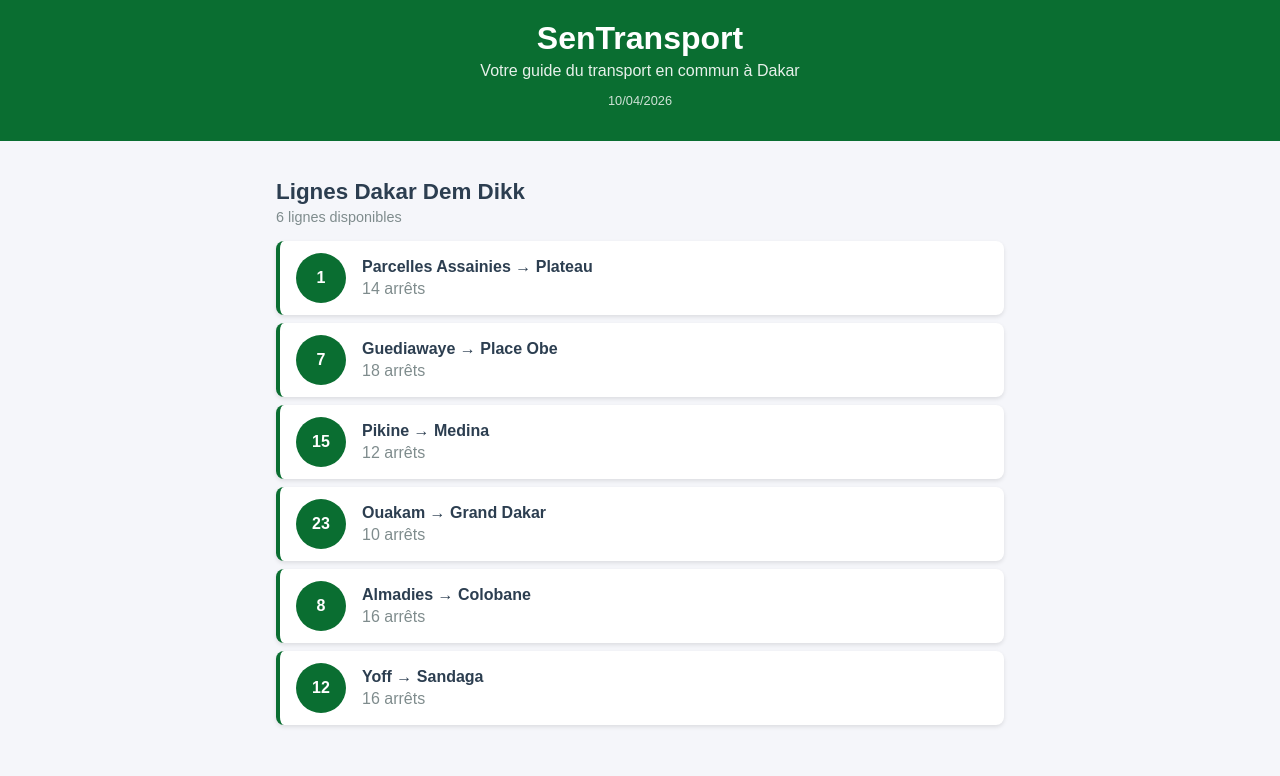
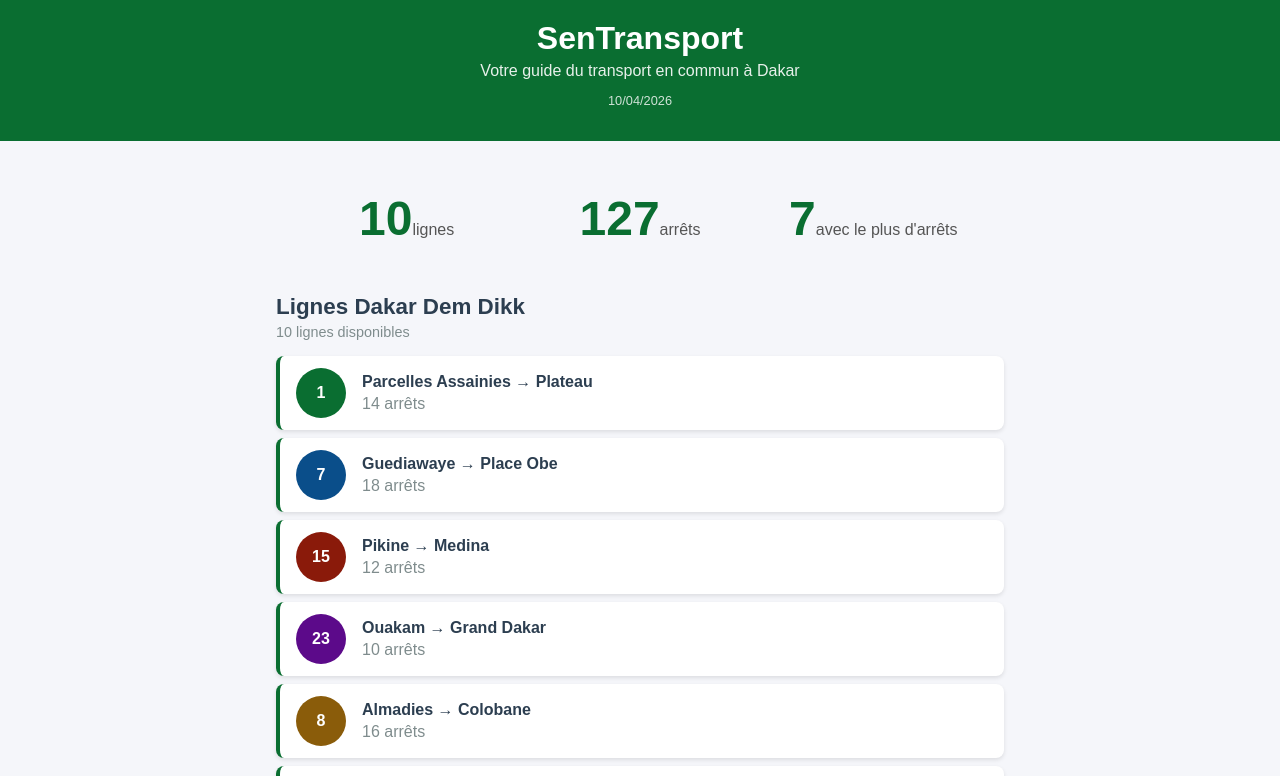
Before and after one commit to Olympe976/sentransport, a React (Create React App) app: page / in a window 1280 px wide. Shown: the top 776 px of the page. Built offline with nearby package versions, Linux system fonts and the light colour scheme.

Commit message:
Lab2 (exos) Ajout couleur de badge pour les lignes de bus + Footer + composant StatReseau et lignes de bus supplémentaires

```diff
--- a/src/App.js
+++ b/src/App.js
@@ -1,21 +1,49 @@
 import './App.css';
 import Header from './Header';
+import StatReseau from './StatReseau';
 import ListeLignes from './ListeLignes';
 import Footer from './Footer';
 
 function App() {
   const lignes = [
-    { id: 1, numero: "1", depart: "Parcelles Assainies", arrivee: "Plateau", arrets: 14 },
-    { id: 2, numero: "7", depart: "Guediawaye", arrivee: "Place Obe", arrets: 18 },
-    { id: 3, numero: "15", depart: "Pikine", arrivee: "Medina", arrets: 12 },
-    { id: 4, numero: "23", depart: "Ouakam", arrivee: "Grand Dakar", arrets: 10 },
-    { id: 5, numero: "8", depart: "Almadies", arrivee: "Colobane", arrets: 16 },
-    { id: 6, numero: "12", depart: "Yoff", arrivee: "Sandaga", arrets: 16 },
+    { id: 1, numero: "1", depart: "Parcelles Assainies", arrivee: "Plateau", arrets: 14 , couleur : "#0A6E31"},
+    { id: 2, numero: "7", depart: "Guediawaye", arrivee: "Place Obe", arrets: 18 , couleur : "#0A4E8A"},
+    { id: 3, numero: "15", depart: "Pikine", arrivee: "Medina", arrets: 12 , couleur : "#8A1A0A"},
+    { id: 4, numero: "23", depart: "Ouakam", arrivee: "Grand Dakar", arrets: 10 , couleur : "#5C0A8A"},
+    { id: 5, numero: "8", depart: "Almadies", arrivee: "Colobane", arrets: 16 , couleur : "#8A5C0A"},
+    { id: 6, numero: "12", depart: "Yoff", arrivee: "Sandaga", arrets: 16 , couleur : "#0A6E6E"},
+    { id: 7, numero: "31", depart: "Fann", arrivee: "HLM Grand Yoff", arrets: 11, couleur: "#8A0A4E" },
+    { id: 8, numero: "42", depart: "Liberté 6", arrivee: "Dieuppeul", arrets: 9, couleur: "#1A3D8A" },
+    { id: 9, numero: "18", depart: "Sicap Mbao", arrivee: "Medina", arrets: 13, couleur: "#6B4D0A" },
+    { id: 10, numero: "27", depart: "Castors", arrivee: "Plateau", arrets: 8, couleur: "#2D0A8A" },
   ];
+  const totalArrets = () => {
+    let total = 0;
+    lignes.forEach(element => {
+      total += element.arrets;
+    });
+    return total;
+  };
+
+  const ligneMax = () => {
+    let max = lignes[0];
+
+    lignes.forEach(ligne => {
+      if(ligne.arrets > max.arrets){
+        max = ligne;
+      }
+    });
+    return max;
+  }
   return (
     <div className="App">
       <Header/>
       <main className='contenu'>
+        <StatReseau
+          nbreLignes={lignes.length}
+          nbreArrets={totalArrets()}
+          ligne={ligneMax().numero}
+        />
         <ListeLignes lignes={lignes}/>
       </main>
       <Footer/>
--- a/src/LigneBus.js
+++ b/src/LigneBus.js
@@ -1,10 +1,12 @@
 import  './LigneBus.css'
 
-function LigneBus({ numero, depart, arrivee, arrets }){
+function LigneBus({ numero, depart, arrivee, arrets, couleur }){
     return (
-        <div className="ligne-bus">
-            <div className="ligne-numero"> { numero } </div>
-            <div className="ligne-info">
+        <div className="ligne-bus" >
+            <div className="ligne-numero" style={{backgroundColor: couleur}}>
+                 { numero }
+            </div>
+            <div className="ligne-info" >
                 <span className="ligne-trajet">
                     { depart } &rarr; { arrivee }
                 </span>
--- a/src/ListeLignes.js
+++ b/src/ListeLignes.js
@@ -15,6 +15,7 @@
                     depart={ligne.depart}
                     arrivee={ligne.arrivee}
                     arrets={ligne.arrets}
+                    couleur={ligne.couleur}
                 />
             )) }
         </div>
--- /dev/null
+++ b/src/StatReseau.css
@@ -0,0 +1,26 @@
+.stat-reseau {
+    display: flex;
+    align-items: center;
+    padding: 30px;
+    margin: 0 auto;
+}
+
+
+.stat-container {
+    text-align: center;
+    flex: 1;
+}
+
+
+.stat-nombre {
+    font-size: 3rem;
+    font-weight: bold;
+    color: #0A6E31;
+    margin-bottom: 5px;
+}
+
+
+.stat-libelle {
+    font-size: 1rem;
+    color: #555;
+}
--- /dev/null
+++ b/src/StatReseau.js
@@ -0,0 +1,24 @@
+import './StatReseau.css'
+
+function StatReseau({ nbreLignes, nbreArrets, ligne }){
+    return (
+        <div className="stat-reseau">
+            <div className="stat-container">
+                <span className="stat-nombre">{ nbreLignes }</span>
+                <span className="stat-libelle">lignes</span>
+            </div>
+
+            <div className="stat-container">
+                <span className="stat-nombre">{ nbreArrets }</span>
+                <span className="stat-libelle">arrêts</span>
+            </div>
+            <div className="stat-container">
+                <span className="stat-nombre">{ ligne }</span>
+                <span className="stat-libelle">avec le plus d'arrêts</span>
+            </div>
+
+        </div>
+    );
+}
+
+export default StatReseau;
```
Also changed, not shown: src/Footer.css (+0 -8 lines).
